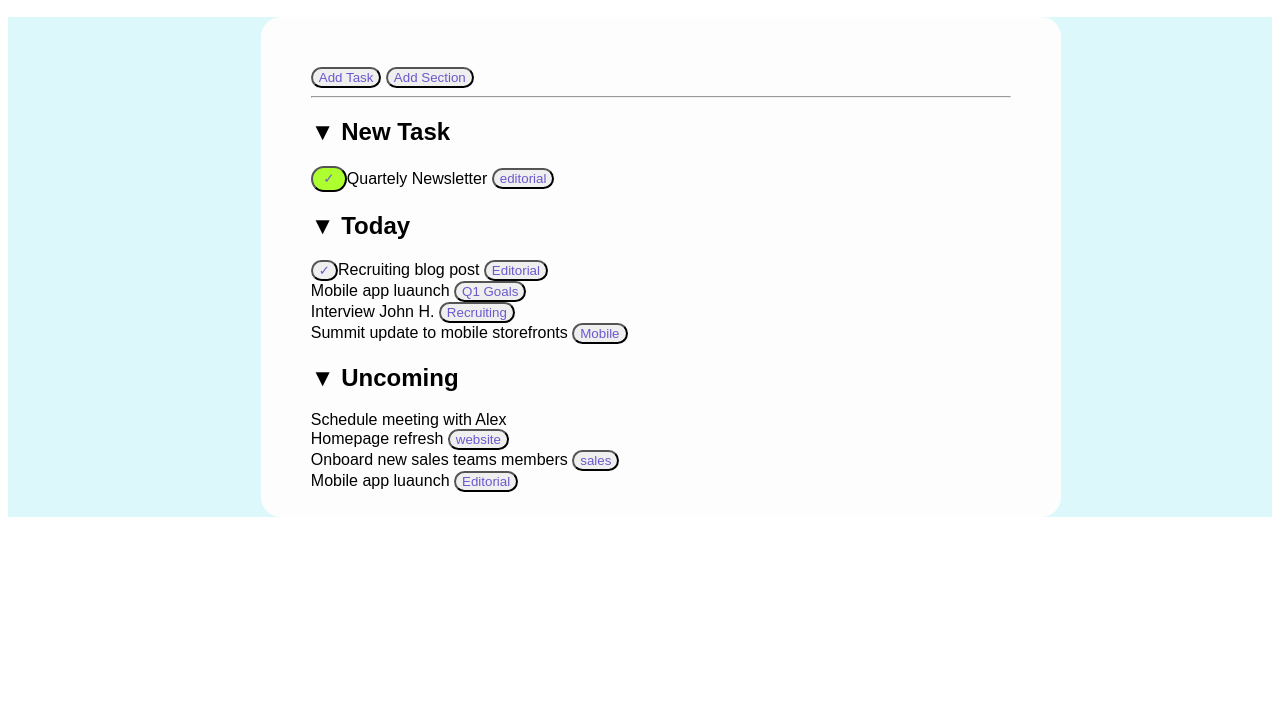
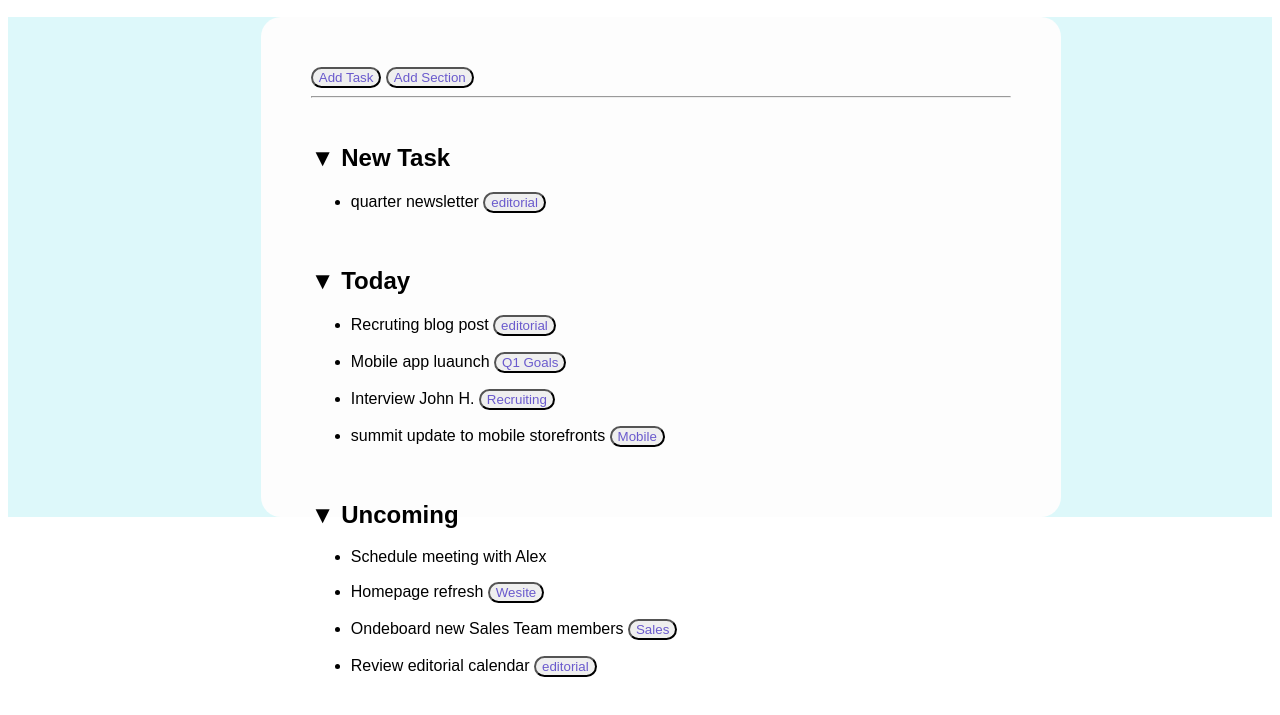
Before and after one commit to Martino888/html-css-toboolist, a plain HTML site: page index.html in a window 1280 px wide. Shown: the part 71-786 px from the top of the page. Drawn offline with Linux system fonts and the light colour scheme.

Commit message:
passaggio a lista

```diff
--- a/index.html
+++ b/index.html
@@ -17,7 +17,7 @@
     </header>
 
 <!--sezioni delle liste -->
-    <main>
+    <main id="margin">
         <div class="container2">
             <section class="list-section">
                 <button>
@@ -26,74 +26,67 @@
                 <button>
                     Add Section
                 </button>
-                <hr class="hr1">
+                <hr>
+                <br>
                 <header>
                     <h2>
                         <span class="arrow">&#9660;
                             New Task
                         </span>
                     </h2>
-                </header>
-            </section>
-            <section>
-                <button class="check" >&check;</button>Quartely Newsletter
-                <button>
-                    editorial
-                </button>
-            </section>
-            <header>
+                <ul class="cerchio">
+                    <li>
+                        quarter newsletter <button>editorial</button>
+                    </li>
+                </ul>
+                <br>
                 <h2>
                     <span class="arrow">&#9660;
                         Today
                     </span>
                 </h2>
-                    <section>
-                       <button>&check;</button>Recruiting blog post
-                        <button>
-                            Editorial
-                        </button>
+                <ul class="cerchio">
+                    <li>
+                        Recruting blog post <button>editorial</button>
+                    </li>
+                </ul> <ul class="cerchio">
+                    <li>
+                        Mobile app luaunch <button>Q1 Goals</button>
+                    </li>
+                </ul> <ul class="cerchio">
+                    <li>
+                        Interview John H. <button>Recruiting</button>
+                    </li>
+                </ul> <ul class="cerchio">
+                    <li>
+                        summit update to mobile storefronts <button>Mobile</button>
+                    </li>
+                </ul>
                 <br>
-                        Mobile app luaunch
-                        <button>
-                            Q1 Goals
-                        </button>
-                        <section>
-                            Interview John H.
-                            <button>
-                                Recruiting
-                            </button>
-                            <br>
-                            Summit update to mobile storefronts
-                            <button>
-                                Mobile
-                            </button>
-                    </section>
-                        <section>
-                            <header>
                 <h2>
+
                     <span class="arrow">&#9660;
                         Uncoming
                     </span>
-                                </h2>
+                </h2> <ul class="cerchio">
+                    <li>
+                        Schedule meeting with Alex
+                    </li>
+                </ul> <ul class="cerchio">
+                    <li>
+                        Homepage refresh <button>Wesite</button>
+                    </li>
+                </ul> <ul class="cerchio">
+                    <li>
+                        Ondeboard new Sales Team members <button>Sales</button>
+                    </li>
+                </ul> <ul class="cerchio">
+                    <li>
+                        Review editorial calendar <button>editorial</button>
+                    </li>
+                </ul>
                 </header>
-                            Schedule meeting with Alex
-                            <br>
-                            Homepage refresh
-                            <button>
-                                website
-                            </button>
-                            <section>
-                                Onboard new sales teams members
-                                <button>
-                                    sales
-                                </button>
-                                <br>
-                                Mobile app luaunch
-                                <button>
-                                    Editorial
-                                </button>
             </section>
-            </header>
         </div>
     </main>
 </body>
```
Lines whose indentation alone changed are shown as unchanged.
